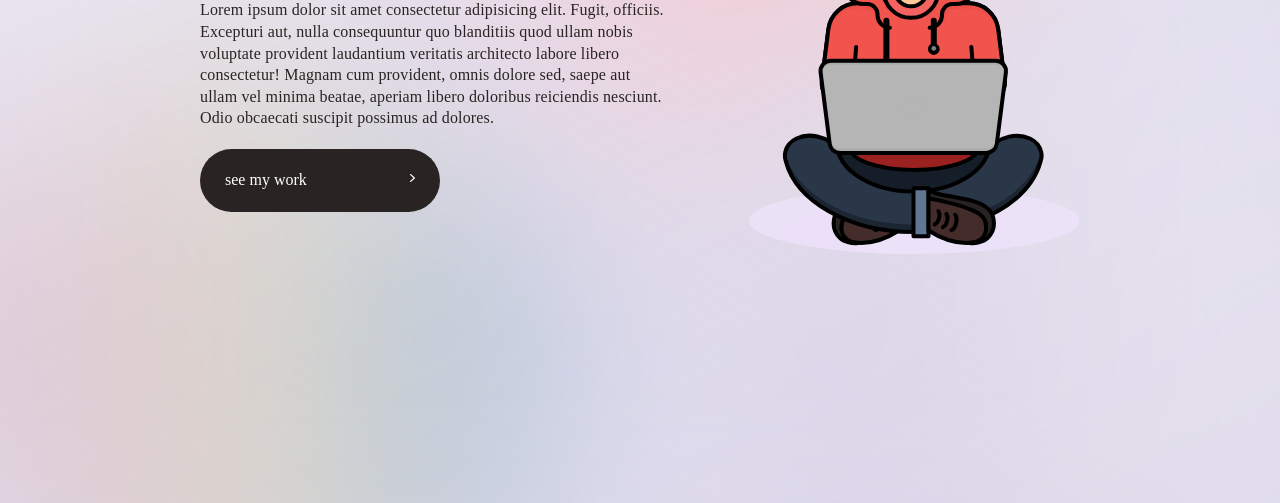
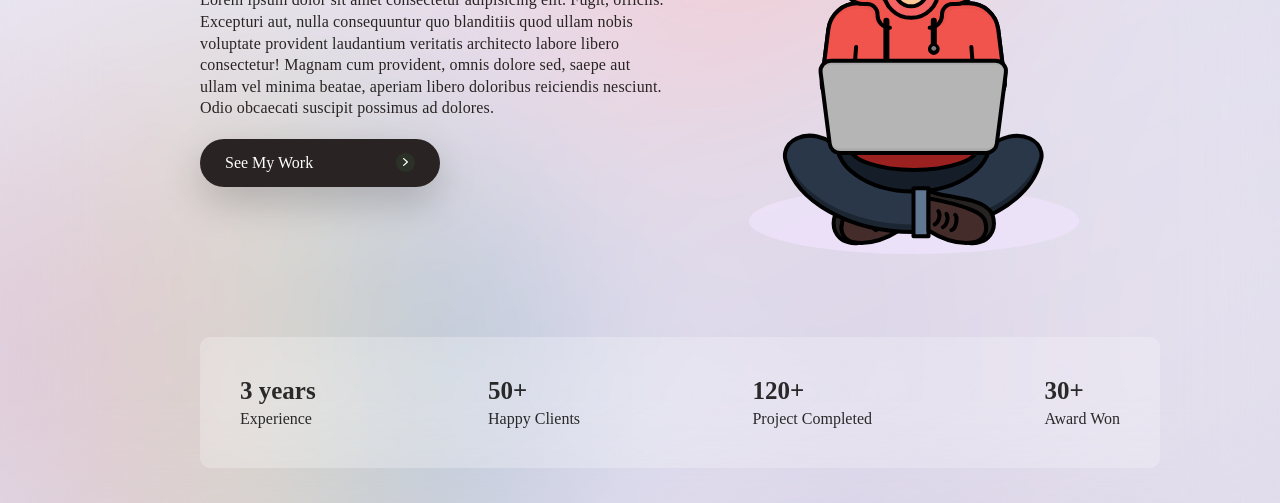
Before and after one commit to ak6260168744/webdevelopment, a plain HTML site: page modules/protfolio/index.html in a window 1280 px wide. Shown: the part 297-800 px from the top of the page. Drawn offline with Linux system fonts and the light colour scheme.

Commit message:
completion of website but responsive not complete

```diff
--- a/modules/protfolio/index.html
+++ b/modules/protfolio/index.html
@@ -54,9 +54,30 @@
                     </div>
 
                 </div>
+
+                <!-- experience  -->
+                <div class="experience-section">
+                    <div class="experience-inner">
+                        <div class="col">
+                            <h3>3 years</h3>
+                            <p>experience</p>
+                        </div>
+                        <div class="col">
+                            <h3>50+</h3>
+                            <p>Happy clients</p>
+                        </div>
+                        <div class="col">
+                            <h3>120+</h3>
+                            <p>project completed</p>
+                        </div>
+                        <div class="col">
+                            <h3>30+</h3>
+                            <p>Award won</p>
+                        </div>
+                    </div>
+                </div>
             </div>
         </div>
-
     </div>
 </body>
 <script src=""></script>
--- a/modules/protfolio/style.css
+++ b/modules/protfolio/style.css
@@ -138,5 +138,68 @@ align-items: center;
      border-radius: 50px;
      color:#fff;
      font-size: 16px;
+     line-height: 22px;
+     font-weight: 500;
+     text-transform: capitalize;
+     margin-bottom: 35px;
+     box-shadow:0 15px 40px rgba(0,0,0,0.2) ;
+     transition: all 0.3s;
+}
+
+.btn-main:hover{
+    background: #fff;
+    color: #292929;
+}
+
+.btn-main span{
+ display: inline-block;
+ width: 19px;
+ height: 19px;
+ background: #3534;
+ border-radius:50px;
+ margin: 0 0 0 12px;
+ transition: all 0.3s;
+ text-align: center;
+}
+
+.btn-main span img{
+    margin: 0 0 7px 0;;
+}
+
+.btn-main:hover span {
+    background: #ccc;
+}
+
+/* experience section */
+
+.experience-section{
+    width:100%;
+    padding: 40px 40px;
+    background: rgba(255,255,255,0.2);
+    backdrop-filter: blur(42px);
+    border-radius: 10px;
+}
+
+.experience-inner{
+    display: flex;
+    justify-content: space-between;
+    align-items: center;
+}
+
+.experience-inner .col h3{
+font-size: 25px;
+color: #292929;
+font-weight: 700;
+margin-bottom: 5px;
 
 }
+
+.experience-inner .col p{
+    font-synthesis: 16px;
+    color: #292929;
+    font-weight:300;
+    margin-bottom: 0px;
+    text-transform: capitalize;
+}
+
+/* 17:24 Responsive Portfolio Website using HTML CSS & JavaScript */
```
